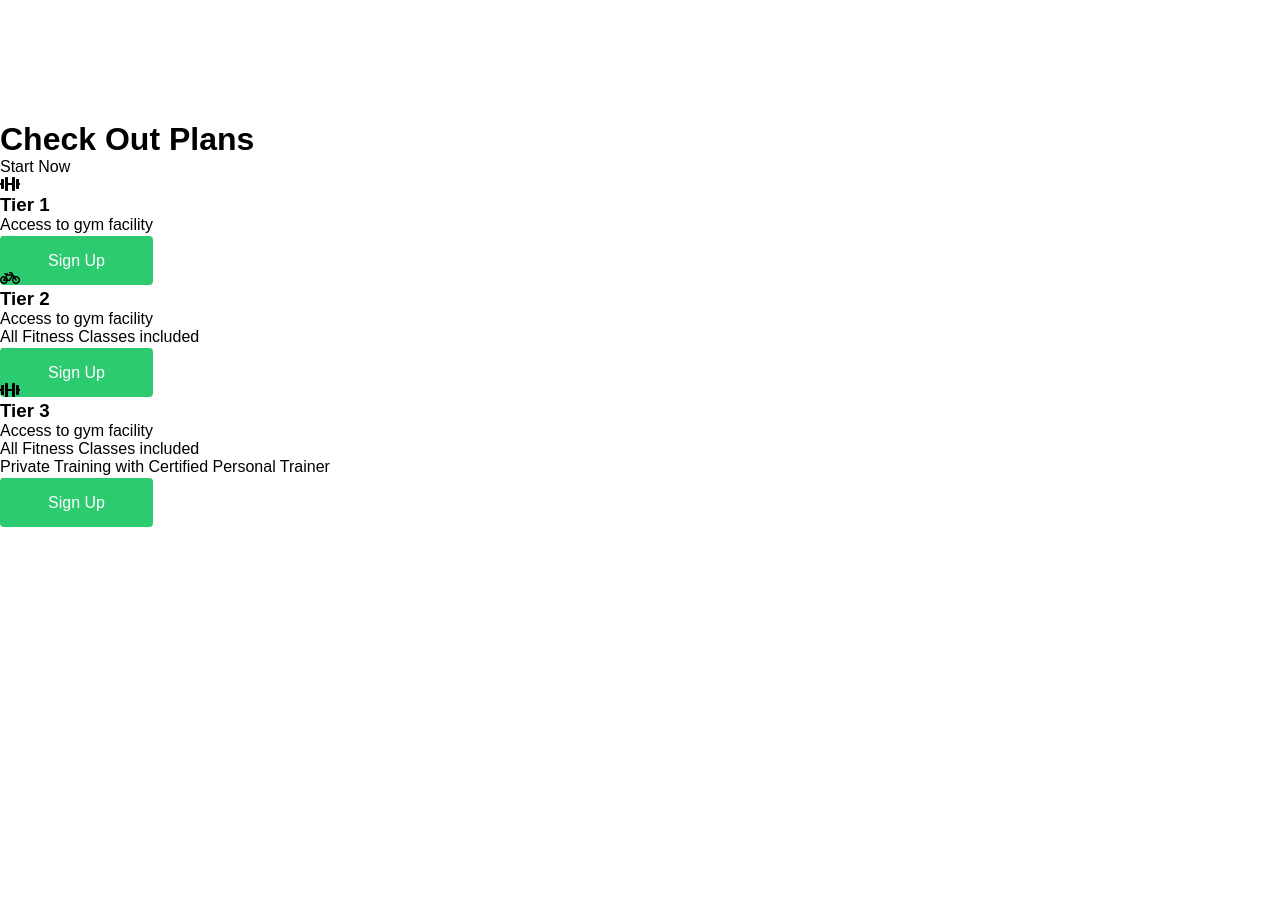
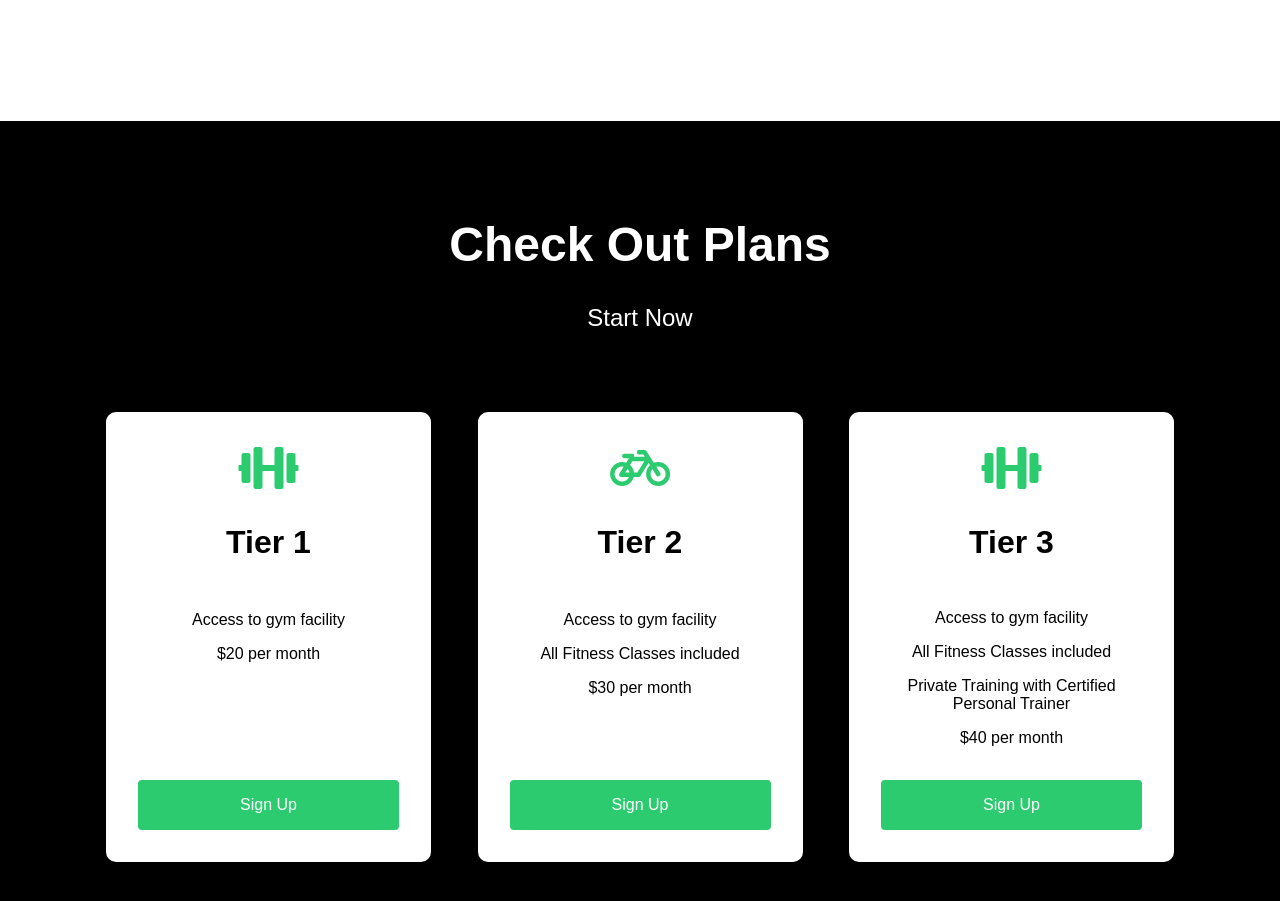
Before and after one commit to Victortran415/gym_app, a plain HTML site: page index.html in a window 1280 px wide. Shown: the part 1360-2261 px from the top of the page. Before the commit the page ends 1887 px from the top, so only its background shows below. Drawn offline with Linux system fonts and the light colour scheme.

Commit message:
ADD: styled the membership part of site

```diff
--- a/styles.css
+++ b/styles.css
@@ -188,3 +188,73 @@
 		grid-template-columns: 1fr;
 	}
 }
+
+/* Membership */
+.membership {
+	background: var(--black);
+	color: var(--white);
+	padding: 6rem calc((100vw - 1100px) / 2);
+	text-align: center;
+}
+
+.membership h1 {
+	margin-bottom: 1rem;
+	font-size: clamp(2rem, 5vw, 3rem);
+	padding: 0 1rem;
+}
+
+.membership_start {
+	margin-bottom: 3rem;
+	font-size: clamp(1rem, 3vw, 1.5rem);
+	padding: 1rem;
+}
+
+.membership_wrapper {
+	display: flex;
+	justify-content: space-between;
+	align-items: flex-start;
+	padding: 1rem;
+}
+
+.membership_card {
+	padding: 2rem;
+	min-height: 450px;
+	width: 325px;
+	background: var(--white);
+	color: var(--black);
+	border-radius: 10px;
+	display: flex;
+	flex-direction: column;
+	justify-content: space-between;
+}
+
+.membership_perks {
+	min-height: 150px;
+}
+
+.membership_card p {
+	margin-bottom: 1rem;
+}
+
+.card-icon {
+	font-size: 3rem;
+	margin-bottom: 2rem;
+	color: var(--green);
+}
+
+.membership_card h3 {
+	font-size: clamp(1rem, 5vw, 2rem);
+	margin-bottom: 2rem;
+}
+
+@media screen and (max-width: 1100px) {
+	.membership_wrapper {
+		flex-direction: column;
+		align-items: center;
+	}
+
+	.membership_card {
+		width: 90%;
+		margin-bottom: 2rem;
+	}
+}
```
